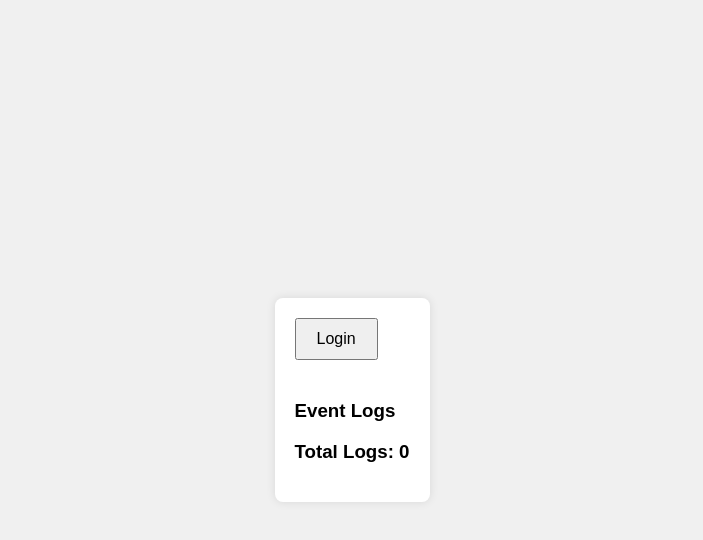
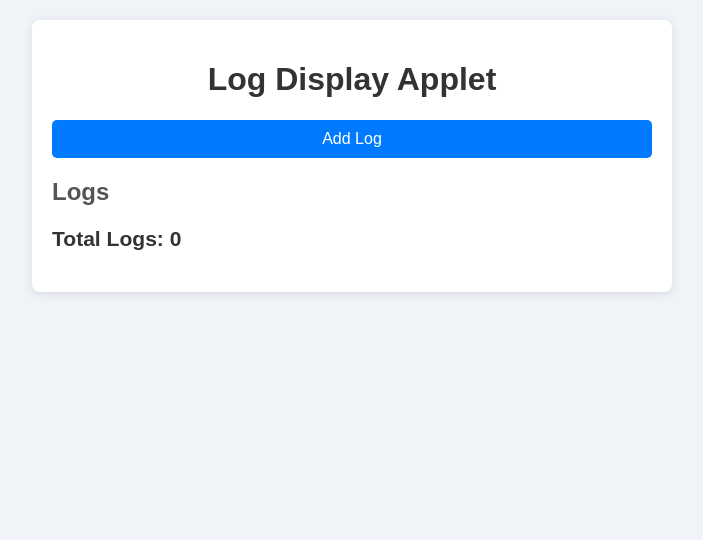
Before and after one commit to ggie/IT24B, a plain HTML site: page logging-applet/index.html in a window 1280 px wide. Shown: the whole page, without its empty margins (288-991 px from the left). Drawn offline with Linux system fonts and the light colour scheme.

Commit message:
Description of changes

```diff
--- a/logging-applet/index.html
+++ b/logging-applet/index.html
@@ -3,18 +3,19 @@
 <head>
     <meta charset="UTF-8">
     <meta name="viewport" content="width=device-width, initial-scale=1.0">
-    <title>Logging Applet</title>
+    <title>Log Display Applet</title>
     <link rel="stylesheet" href="styles.css">
 </head>
 <body>
     <div class="container">
-        <button id="logButton">Login</button>
-        <div id="logs">
-            <h3>Event Logs</h3>
+        <h1>Log Display Applet</h1>
+        <button id="logButton">Add Log</button>
+        <div class="log-display">
+            <h2>Logs</h2>
             <ul id="logList"></ul>
-        </div>
-        <div id="logCount">
-            <h3>Total Logs: <span id="totalLogs">0</span></h3>
+            <div class="log-count">
+                <h3>Total Logs: <span id="totalLogs">0</span></h3>
+            </div>
         </div>
     </div>
     <script src="script.js"></script>
--- a/logging-applet/script.js
+++ b/logging-applet/script.js
@@ -3,18 +3,26 @@ document.addEventListener('DOMContentLoaded', () => {
     const logList = document.getElementById('logList');
     const totalLogs = document.getElementById('totalLogs');
 
-    let logCount = 0;
+    let logs = [];
 
     logButton.addEventListener('click', () => {
-        const now = new Date();
-        const logEntry = `Log ${logCount + 1}: ${now.toLocaleString()}`;
+        const currentDate = new Date().toLocaleString();
+        const logMessage = `${currentDate} - New log added!`;
 
-        const li = document.createElement('li');
-        li.textContent = logEntry;
+        logs.push(logMessage);
 
-        logList.appendChild(li);
+        updateLogDisplay();
+    });
 
-        logCount++;
-        totalLogs.textContent = logCount;
-    });
+    function updateLogDisplay() {
+        logList.innerHTML = '';
+        logs.forEach(log => {
+            const listItem = document.createElement('li');
+            listItem.textContent = log;
+            logList.appendChild(listItem);
+        });
+
+
+        totalLogs.textContent = logs.length;
+    }
 });
--- a/logging-applet/styles.css
+++ b/logging-applet/styles.css
@@ -1,39 +1,62 @@
+/* styles.css */
+
 body {
     font-family: Arial, sans-serif;
-    background-color: #f0f0f0;
+    background-color: #f0f4f8;
     margin: 0;
-    padding: 0;
-    display: flex;
-    justify-content: center;
-    align-items: center;
-    height: 100vh;
+    padding: 20px;
 }
 
 .container {
-    background-color: white;
+    max-width: 600px;
+    margin: auto;
+    background: white;
     padding: 20px;
     border-radius: 8px;
-    box-shadow: 0px 0px 10px rgba(0, 0, 0, 0.1);
+    box-shadow: 0 2px 10px rgba(0, 0, 0, 0.1);
 }
 
-#logButton {
-    padding: 10px 20px;
-    font-size: 16px;
-    cursor: pointer;
-    margin-bottom: 20px;
+h1 {
+    text-align: center;
+    color: #333;
 }
 
-#logs {
+button {
+    width: 100%;
+    padding: 10px;
+    background-color: #007bff;
+    color: white;
+    border: none;
+    border-radius: 5px;
+    cursor: pointer;
+    font-size: 16px;
+    transition: background-color 0.3s;
+}
+
+button:hover {
+    background-color: #0056b3;
+}
+
+.log-display {
     margin-top: 20px;
 }
 
+h2 {
+    color: #555;
+}
+
 #logList {
-    list-style: none;
+    list-style-type: none;
     padding: 0;
 }
 
 #logList li {
-    margin-bottom: 10px;
-    font-size: 14px;
-    color: #555;
+    padding: 10px;
+    border-bottom: 1px solid #ddd;
 }
+
+.log-count {
+    margin-top: 10px;
+    font-size: 18px;
+    color: #333;
+}
```
